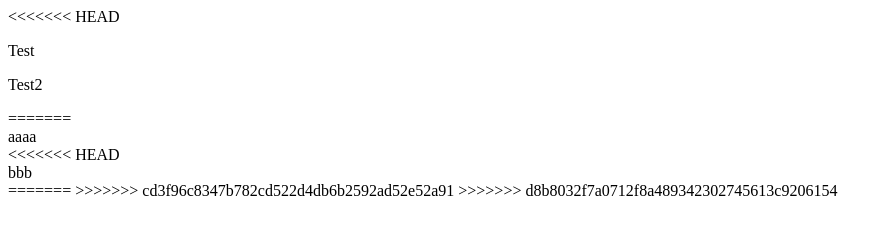
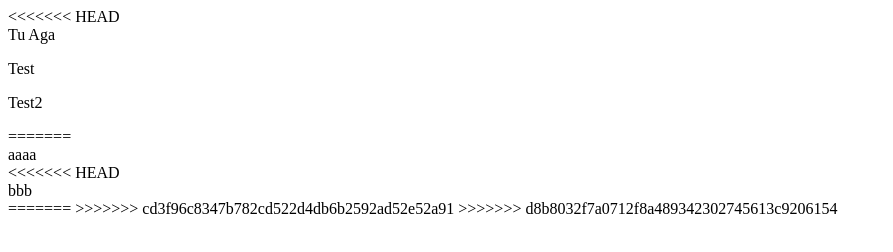
Before and after one commit to IOverclocked/ToDoList, a plain HTML site: page index.html in a window 1280 px wide. Shown: the whole page, without its empty margins (0-893 px from the left). Drawn offline with Linux system fonts and the light colour scheme.

Commit message:
dodalam diva

```diff
--- a/index.html
+++ b/index.html
@@ -8,6 +8,7 @@
 </head>
 <body>
 <<<<<<< HEAD
+	<div>Tu Aga</div>
 
     <p>Test</p>
     <p>Test2</p>
```
